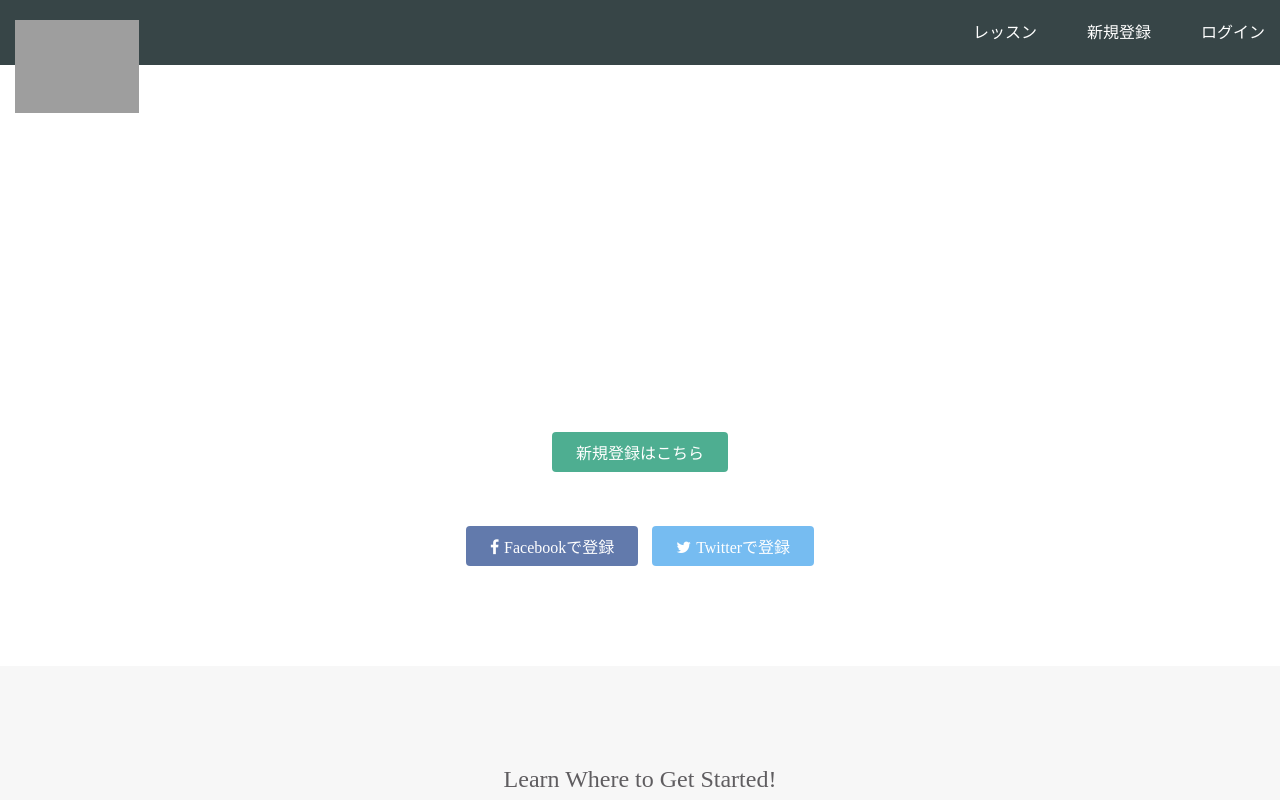
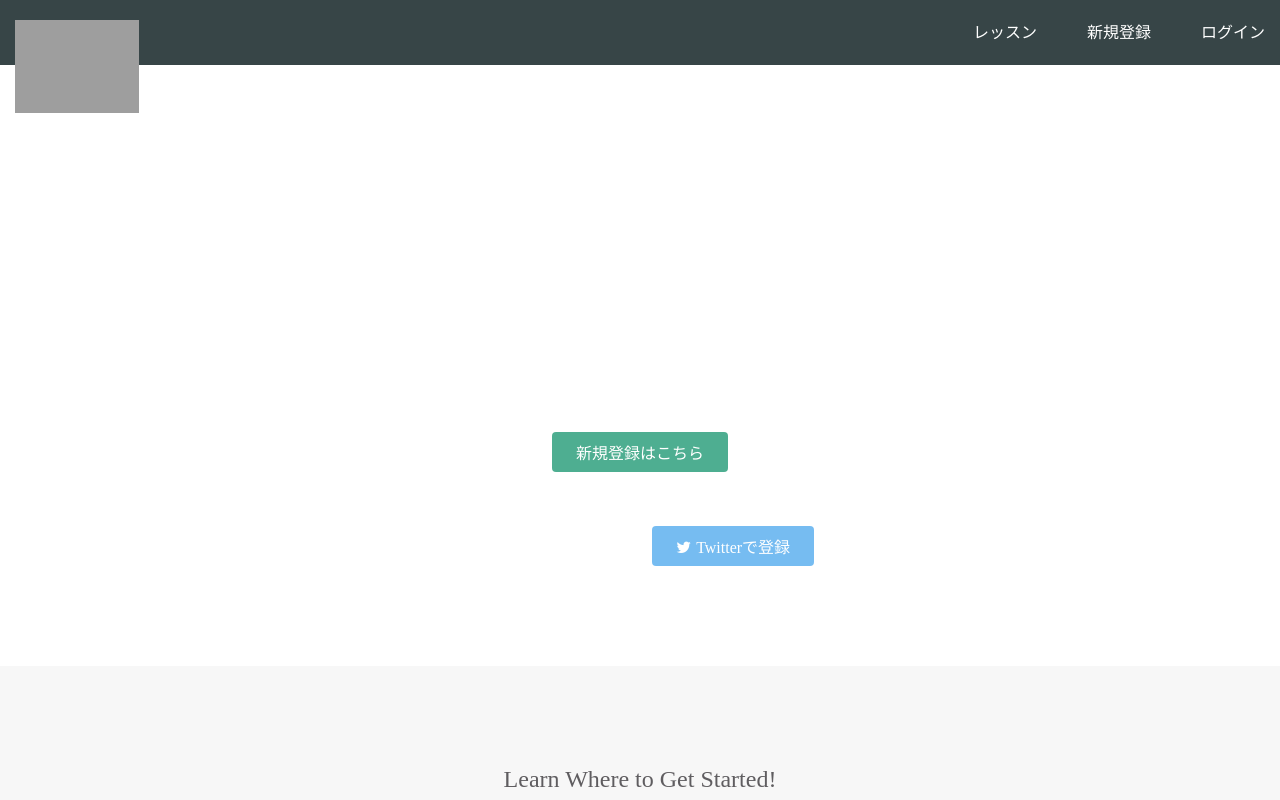
Before and after one commit to tkfindoc/tkfindoc.github.io, a plain HTML site: page index.html in a window 1280 px wide. Shown: the top 800 px of the page. Drawn offline with Linux system fonts and the light colour scheme; grey boxes are pictures that could not be loaded.

Commit message:
Update stylesheet.css

```diff
--- a/stylesheet.css
+++ b/stylesheet.css
@@ -50,7 +50,7 @@ a {
 }
 
 .facebook {
-  background-color: #3b5998;
+  background-color: ;
   margin-right: 10px;
 }
 
```
